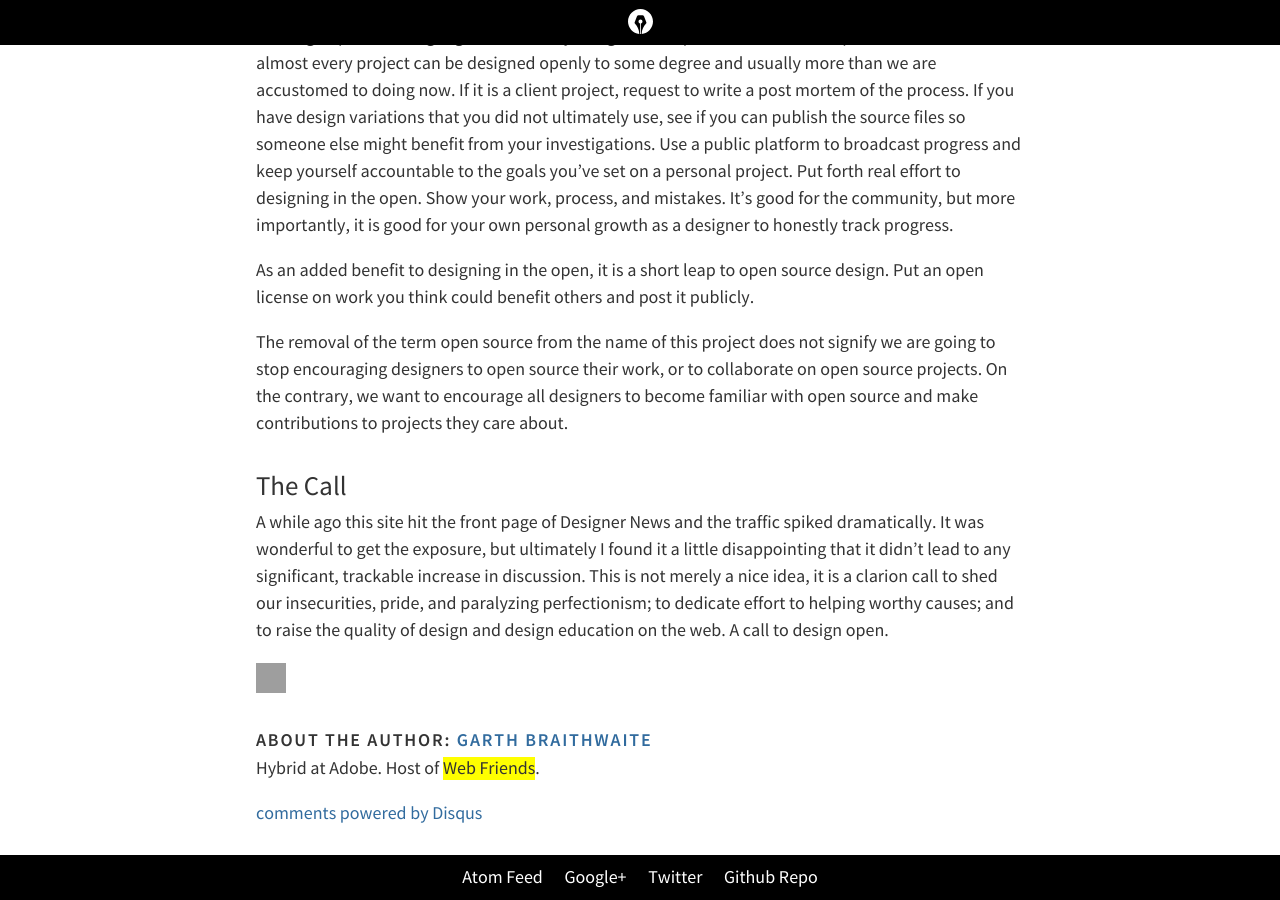
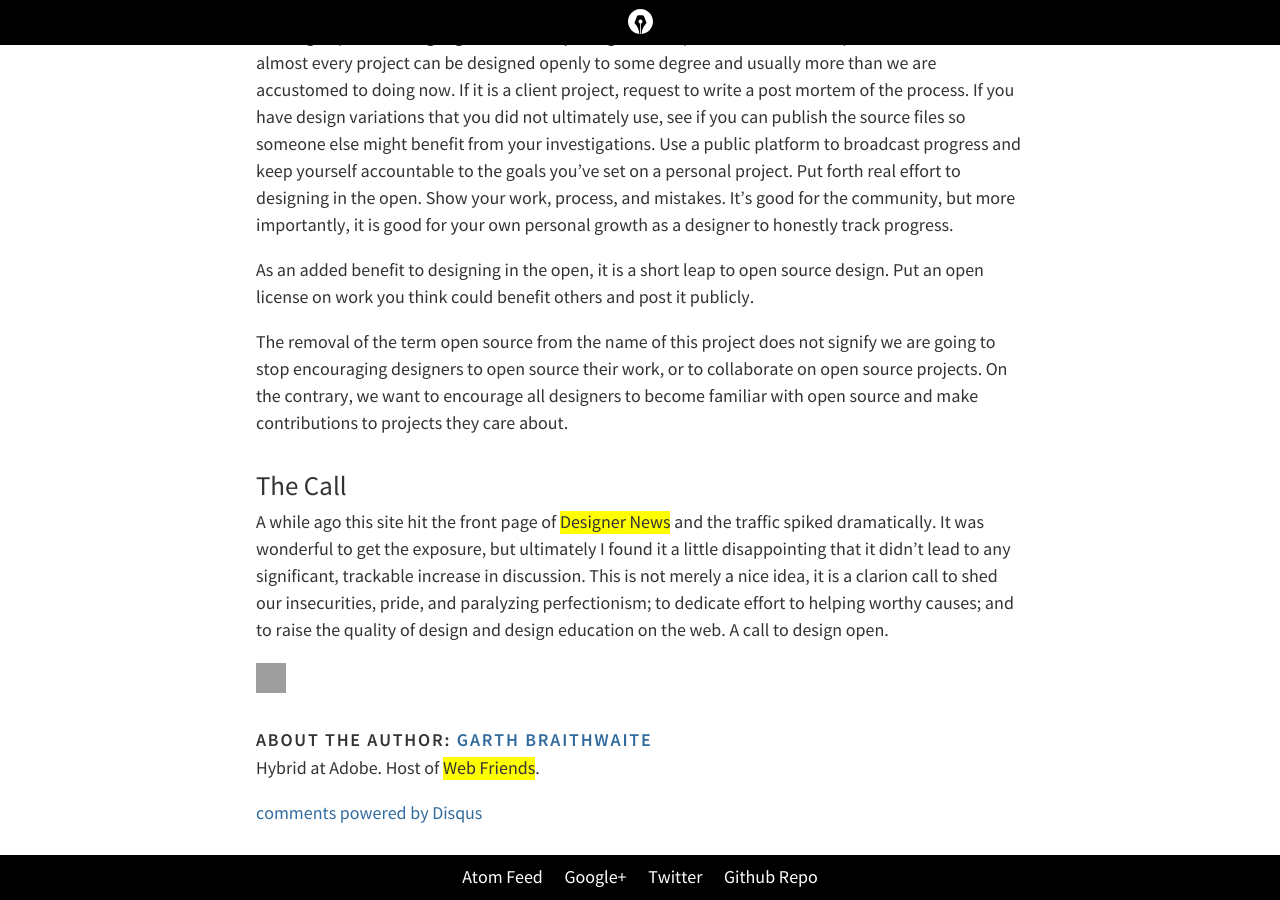
Before and after one commit to DesignOpen/designopen.github.io, a Jekyll site: the page built from blogging_about/_posts/2014-09-29-open-source-design-is-now-design-open.md, in a window 1280 px wide and 900 px high, scrolled down 537 px. Built offline with Jekyll 4.4.1, drawn with Linux system fonts in a browser that asks for light colours; comment, search, counter and statistics services are not loaded; some of the changed lines change nothing that is shown; grey boxes are pictures that could not be loaded.

Commit message:
added link for designer news post

```diff
--- a/_config.yml
+++ b/_config.yml
@@ -58,3 +58,11 @@ authors:
     twitter: vitor_io
     github: vitorio
     bio: 'User experience and interaction designer. I like talking about genuine outbreaks of the future.'
+  mrondina:
+    display_name: Mark Rondina
+    gravatar: 48f5bbc2752b434e2b6d0ec263da193e
+    email: mark@rondina.net
+    web: http://www.markrondina.com/
+    twitter: mrondina
+    github: mrondina
+    bio: 'Interactive designer working in web, games and mobile development.'
--- a/blogging_about/_posts/2014-09-29-open-source-design-is-now-design-open.md
+++ b/blogging_about/_posts/2014-09-29-open-source-design-is-now-design-open.md
@@ -2,6 +2,7 @@
 title: "Open Source Design is now Design Open"
 layout: post
 author: garthdb
+editor: mrondina
 priority: 0.9
 excerpt: Open Source Design has been renamed to Design Open, let's talk about why.
 tags: annoucement,news
@@ -20,4 +21,4 @@ The removal of the term open source from the name of this project does not signi
 
 ##The Call
 
-A while ago this site hit the front page of Designer News and the traffic spiked dramatically. It was wonderful to get the exposure, but ultimately I found it a little disappointing that it didn't lead to any significant, trackable increase in discussion. This is not merely a nice idea, it is a clarion call to shed our insecurities, pride, and paralyzing perfectionism; to dedicate effort to helping worthy causes; and to raise the quality of design and design education on the web. A call to design open.
+A while ago this site hit the front page of [Designer News](https://news.layervault.com/stories/8313-open-source-design-using-layervault) and the traffic spiked dramatically. It was wonderful to get the exposure, but ultimately I found it a little disappointing that it didn't lead to any significant, trackable increase in discussion. This is not merely a nice idea, it is a clarion call to shed our insecurities, pride, and paralyzing perfectionism; to dedicate effort to helping worthy causes; and to raise the quality of design and design education on the web. A call to design open.
```
